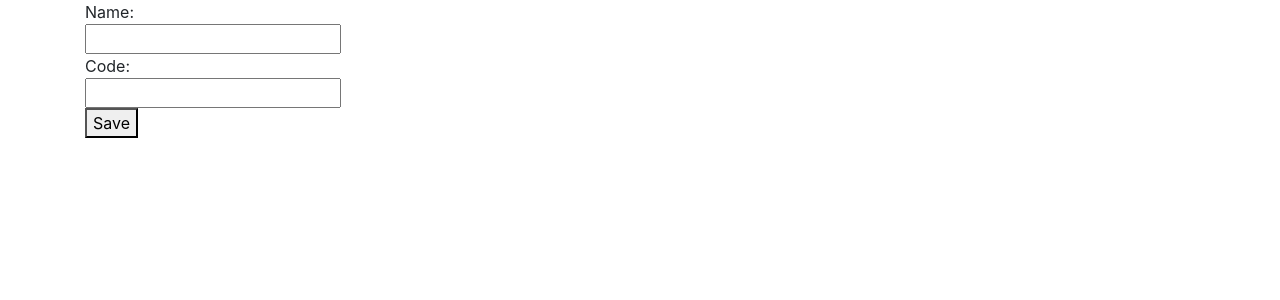
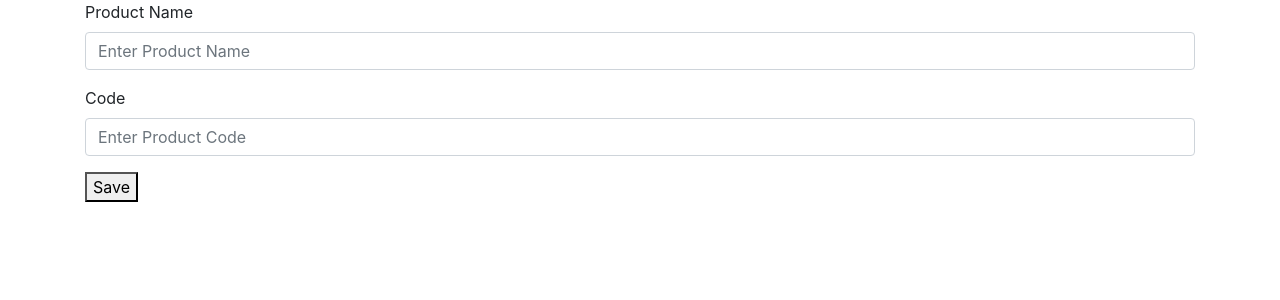
Before and after one commit to kapit4n/react-2reg, a React (Create React App) app: page / in a window 1280 px wide. Shown: the top 300 px of the page. Built offline with nearby package versions, Linux system fonts and the light colour scheme.

Commit message:
Use bootstrap classes

```diff
--- a/src/comps/Product.js
+++ b/src/comps/Product.js
@@ -2,16 +2,32 @@ import React from "react";
 import PropTypes from "prop-types";
 
 const Product = ({ product, onSave, onChangeName, onChangeCode }) => (
-  <div>
-    Name:
-    <br />
-    <input onChange={onChangeName} value={product.name} />
-    <br />
-    Code:
-    <br />
-    <input onChange={onChangeCode} value={product.code} /> <br />
+  <form>
+    <div className="form-group">
+      <label>Product Name</label>
+      <input
+        type="text"
+        className="form-control"
+        id="productNameId"
+        onChange={onChangeName}
+        value={product.name}
+        placeholder="Enter Product Name"
+      />
+    </div>
+
+    <div className="form-group">
+      <label>Code</label>
+      <input
+        type="text"
+        className="form-control"
+        id="productCodeId"
+        onChange={onChangeCode}
+        value={product.code}
+        placeholder="Enter Product Code"
+      />
+    </div>
     <button onClick={onSave}>Save</button>
-  </div>
+  </form>
 );
 
 Product.propTypes = {
```
